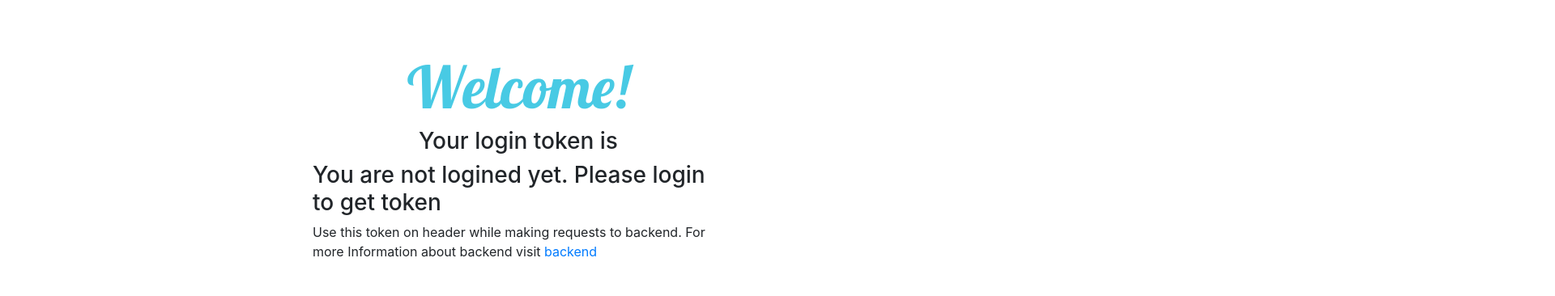
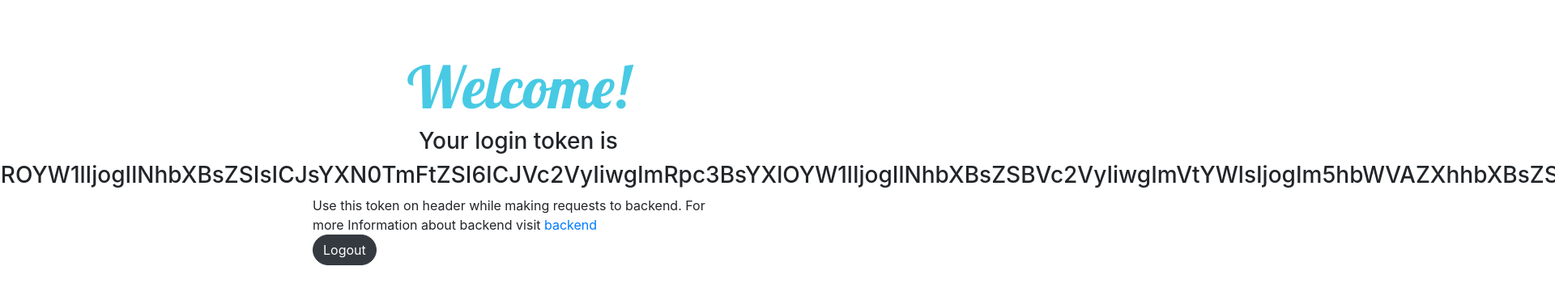
Before and after one commit to ahmadx16/ice_and_fire_react, a React (Create React App) app: page /dashboard in a window 1280 px wide. Shown: the top 366 px of the page at 81% size, 1920 px wide, since content can reach past the window. Built offline with nearby package versions, Linux system fonts and the light colour scheme; sample sign-in values are in the browser's storage.

Commit message:
add logout funtionality

```diff
--- a/src/App.js
+++ b/src/App.js
@@ -1,6 +1,7 @@
 import React, { useState } from 'react';
 import { BrowserRouter as Router, Route, Switch } from 'react-router-dom'
 
+import ProtectedRoute from './components/ProtectedRoute/ProtectedRoute'
 import Login from './components/Login/Login';
 import Dashboard from './components/Dashboard/Dashboard';
 import { ThemeProvider } from './contexts/themeContext';
@@ -19,8 +20,8 @@ function App() {
     <ThemeProvider value={{ theme: theme, updateTheme: updateTheme }}>
       <Router>
         <Switch>
-          <Route exact path='/' component={Login}></Route>
-          <Route exact path='/dashboard' render={(props) => <Dashboard {...props} />} ></Route>
+          <Route exact path='/' component={Login}/>
+          <ProtectedRoute exact path='/dashboard' component={Dashboard}  />
         </Switch>
       </Router>
     </ThemeProvider>
--- a/src/components/Dashboard/Dashboard.js
+++ b/src/components/Dashboard/Dashboard.js
@@ -1,13 +1,15 @@
 import React, { useContext } from 'react';
 
 import ThemeContext from '../../contexts/themeContext'
+import Logout from '../Logout/Logout'
 
 const Dashboard = (props) => {
 
     var token = "You are not logined yet. Please login to get token";
-    if (props.location.state) {
-        token = props.location.state.token;
+    if (localStorage.getItem('token')) {
+        token = localStorage.getItem('token');
     }
+
     const themeContext = useContext(ThemeContext);
     const theme = themeContext.theme;
 
@@ -28,6 +30,13 @@ const Dashboard = (props) => {
             Use this token on header while making requests to backend. For more Information about backend visit
             <a href="https://github.com/ahmadx16/IceAndFire_Django/tree/authentication" target="_blank"> backend</a>
 
+
+
+            {/* Logout Button */}
+            <div >
+                <Logout />
+            </div>
+
         </div>
     );
 }
--- a/src/components/Login/Login.js
+++ b/src/components/Login/Login.js
@@ -9,14 +9,10 @@ const Login = (props) => {
 
     const [userName, setUserName] = useState("");
     const [password, setPassword] = useState("");
-    const [loginInfo, setLoginInfo] = useState({
-        isLoggedIn: false,
-        token: "",
-    });
+    const [token, setToken] = useState(localStorage.getItem('token'));
 
     const themeContext = useContext(ThemeContext)
     const theme = themeContext.theme
-
 
     const onUserNameChange = (e) => {
         setUserName(e.target.value);
@@ -28,10 +24,8 @@ const Login = (props) => {
     const handleLoginSubmit = async (e) => {
         e.preventDefault();
         const token = await loginAction(userName, password);
-        setLoginInfo({
-            isLoggedIn: true,
-            token: token,
-        });
+        localStorage.setItem('token', token);
+        setToken(token);
     }
 
     return (
@@ -39,10 +33,7 @@ const Login = (props) => {
         <div className="container p-3 my-5">
 
             {/* Redirect if already logged in */}
-            { loginInfo.isLoggedIn ? (<Redirect to={{
-                pathname: "/dashboard",
-                state: { token: loginInfo.token }
-            }} token={loginInfo.token} />) : null}
+            { token && (<Redirect to="/dashboard" />)}
 
 
             <div className="d-flex justify-content-center">
--- a/src/components/Login/ThemeOptions.js
+++ b/src/components/Login/ThemeOptions.js
@@ -6,10 +6,7 @@ import ThemeContext from '../../contexts/themeContext'
 const ThemeOptions = () => {
     // Theme option button, Ice or Fire
 
-    const themeContext = useContext(ThemeContext);
-    const theme = themeContext.theme
-    const updateTheme = themeContext.updateTheme
-
+    const {theme, updateTheme}  = useContext(ThemeContext);
 
     const setThemetoIce = () => {
         updateTheme(ICE);
--- /dev/null
+++ b/src/components/Logout/Logout.js
@@ -0,0 +1,25 @@
+import React from 'react';
+import { useHistory } from 'react-router-dom';
+
+
+const Logout = (props) => {
+
+    const history = useHistory()
+    const onLogoutClick = () => {
+        if (!localStorage.getItem('token'))
+            return
+
+        localStorage.removeItem('token');
+
+        history.push('');
+
+    }
+
+    return (
+        <button className="btn btn-dark" onClick={onLogoutClick}>
+            <span> Logout</span>
+        </button>
+    );
+}
+
+export default Logout;
--- /dev/null
+++ b/src/components/ProtectedRoute/ProtectedRoute.js
@@ -0,0 +1,20 @@
+import React from 'react'
+import { Redirect } from 'react-router-dom'
+
+
+const ProtectedRoute = (props) => {
+
+        const Component = props.component;
+        let isAuthenticated = false;
+        if(localStorage.getItem('token'))
+            isAuthenticated = true;
+
+        return isAuthenticated ? (
+            <Component />
+        ) : (
+            <Redirect to={{ pathname: '' }} />
+        );
+
+}
+
+export default ProtectedRoute;
```
